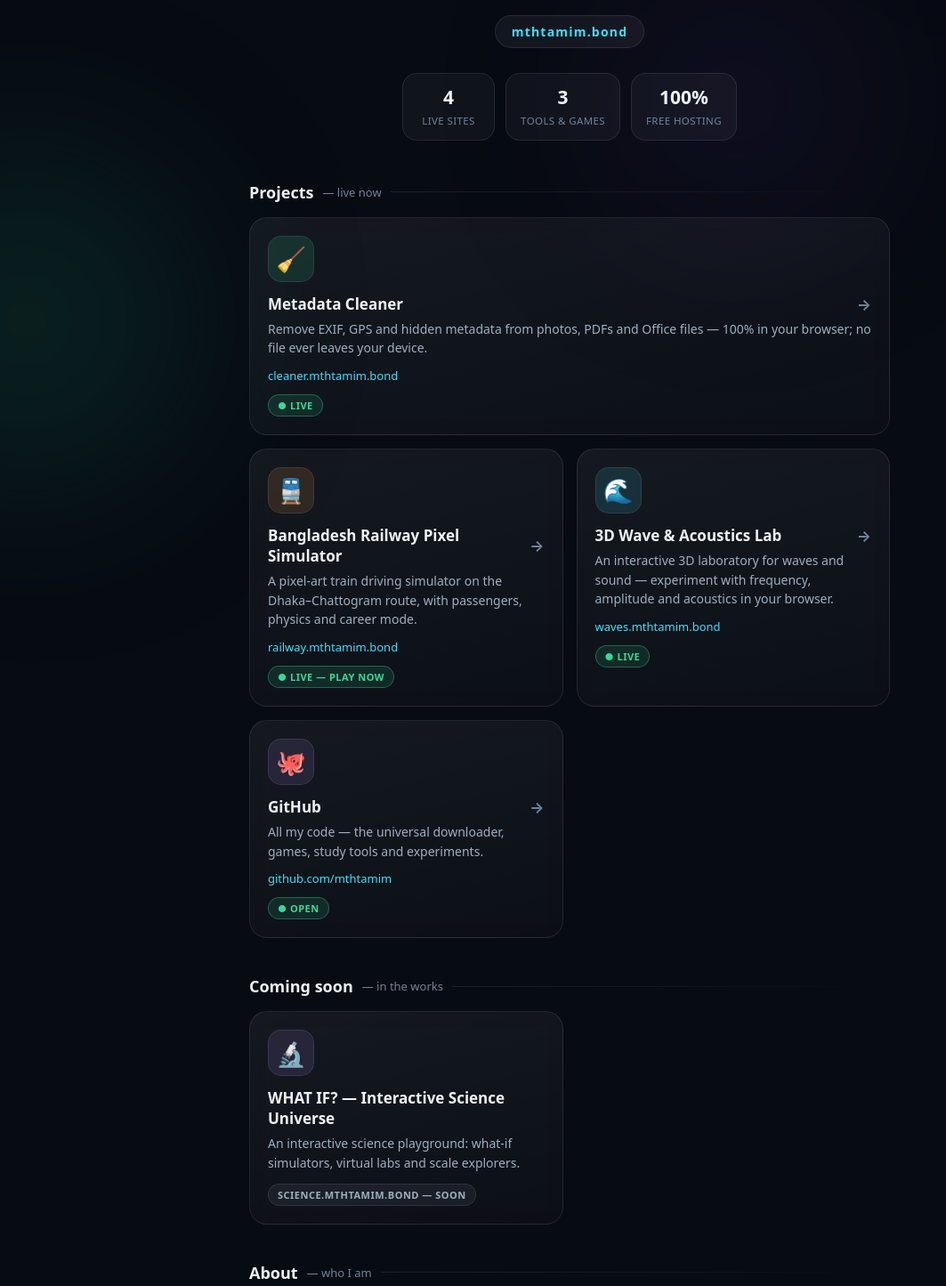
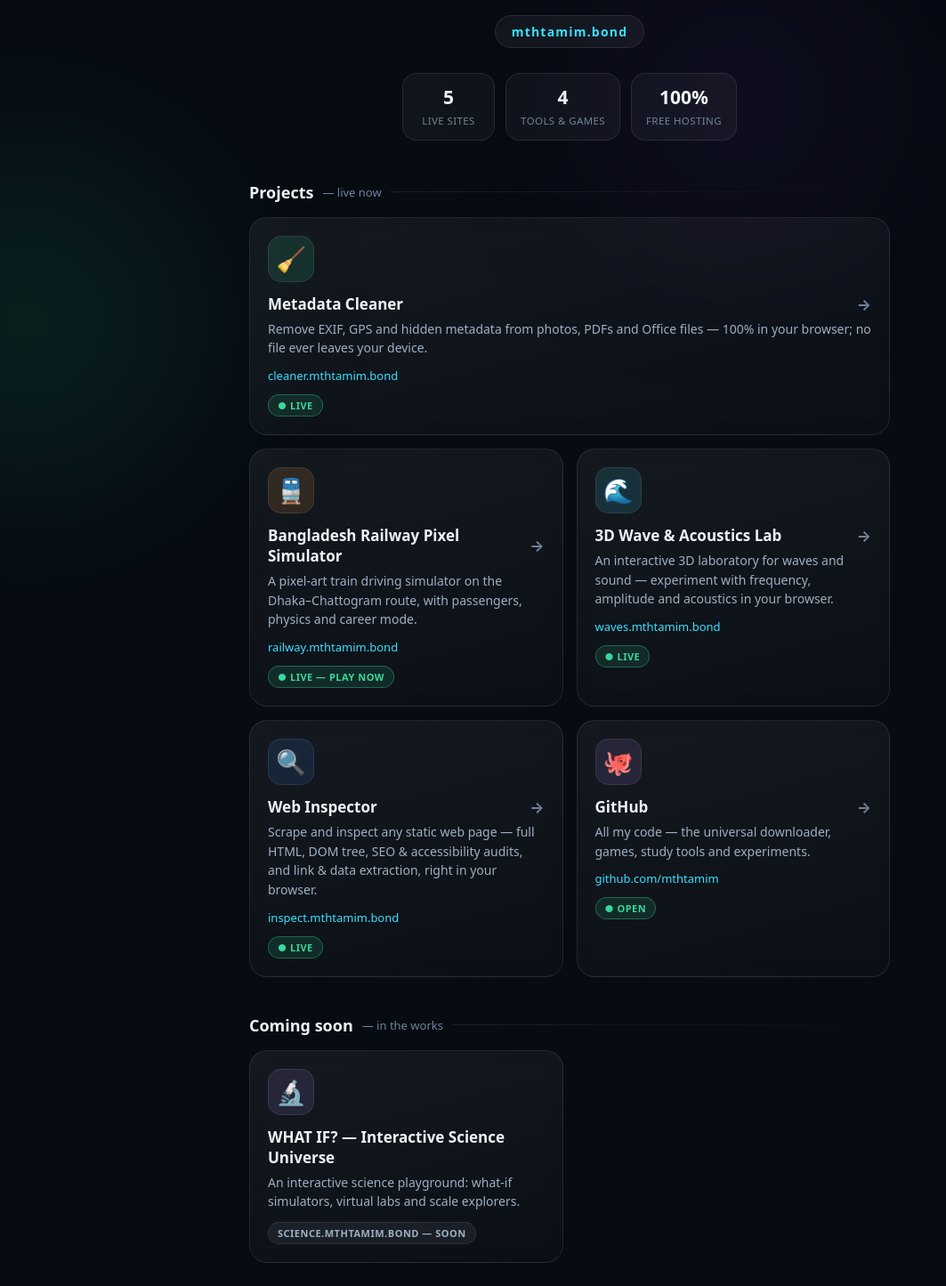
Before and after one commit to mthtamim/mthtamim.github.io, a plain HTML site: page index.html in a window 1280 px wide. Shown: the part 405-1850 px from the top of the page at 89% size, without its empty margins (0-1063 px from the left). Drawn offline with Linux system fonts and the light colour scheme.

Commit message:
Add Web Inspector project (inspect.mthtamim.bond) - 5 live sites

```diff
--- a/index.html
+++ b/index.html
@@ -4,7 +4,7 @@
 <meta charset="UTF-8">
 <meta name="viewport" content="width=device-width, initial-scale=1.0">
 <title>MD Tamim Hasan Akando — mthtamim.bond</title>
-<meta name="description" content="Portfolio of MD Tamim Hasan Akando — HSC (Science) student at Rangpur Government College (RGC). Creator of Metadata Cleaner, Railway Pixel Simulator and the 3D Wave Lab.">
+<meta name="description" content="Portfolio of MD Tamim Hasan Akando — HSC (Science) student at Rangpur Government College (RGC). Creator of Metadata Cleaner, Web Inspector, Railway Pixel Simulator and the 3D Wave Lab.">
 <meta property="og:title" content="MD Tamim Hasan Akando — mthtamim.bond">
 <meta property="og:description" content="HSC (Science) student at Rangpur Government College (RGC) · Builder of web tools, simulators and interactive science experiments.">
 <meta property="og:type" content="website">
@@ -125,8 +125,8 @@
     <p class="tagline">I build small, useful web tools, simulators and interactive experiments — free and open for everyone. This is my home on the internet; every project lives on its own subdomain.</p>
     <div class="domain">mthtamim.bond</div>
     <div class="stats">
-      <div class="stat"><b>4</b><span>Live sites</span></div>
-      <div class="stat"><b>3</b><span>Tools &amp; games</span></div>
+      <div class="stat"><b>5</b><span>Live sites</span></div>
+      <div class="stat"><b>4</b><span>Tools &amp; games</span></div>
       <div class="stat"><b>100%</b><span>Free hosting</span></div>
     </div>
   </header>
@@ -154,6 +154,13 @@
       <div class="url">waves.mthtamim.bond</div>
       <span class="badge">● Live</span>
     </a>
+    <a class="card panel reveal" href="https://inspect.mthtamim.bond/" style="--glow:rgba(59,130,246,.18); --tint:rgba(59,130,246,.13)">
+      <div class="icon">🔍</div>
+      <h3>Web Inspector <span class="arrow">→</span></h3>
+      <p>Scrape and inspect any static web page — full HTML, DOM tree, SEO &amp; accessibility audits, and link &amp; data extraction, right in your browser.</p>
+      <div class="url">inspect.mthtamim.bond</div>
+      <span class="badge">● Live</span>
+    </a>
     <a class="card panel reveal" href="https://github.com/mthtamim" style="--glow:rgba(183,139,255,.16); --tint:rgba(183,139,255,.12)">
       <div class="icon">🐙</div>
       <h3>GitHub <span class="arrow">→</span></h3>
@@ -175,7 +182,7 @@
 
   <h2 class="reveal">About <small>— who I am</small></h2>
   <div class="about panel reveal">
-    <p>I'm <b>Tamim</b> — a student who builds for the web. Alongside my studies I create practical software: a privacy tool that strips hidden metadata from files, a pixel-art railway simulator and an interactive science lab. Everything here is built by me, hosted for free, and open for anyone to use.</p>
+    <p>I'm <b>Tamim</b> — a student who builds for the web. Alongside my studies I create practical software: a privacy tool that strips hidden metadata from files, a web page inspector, a pixel-art railway simulator and an interactive science lab. Everything here is built by me, hosted for free, and open for anyone to use.</p>
     <ul class="facts">
       <li>🎓 <span><b>Education:</b> HSC (Science), Batch '27</span></li>
       <li>🏫 <span><b>College:</b> Rangpur Government College (RGC)</span></li>
```
